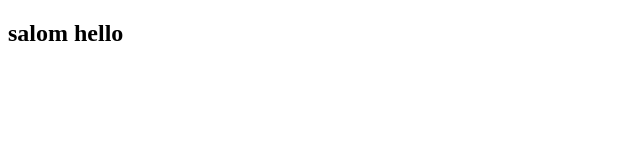
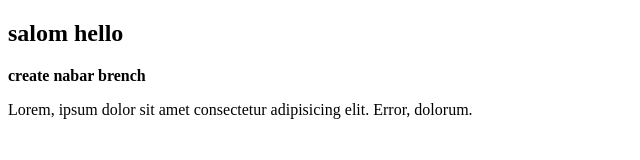
Before and after one commit to abduganiyevi181-ux/nemo, a plain HTML site: page index.html in a window 1280 px wide. Shown: the whole page, without its empty margins (0-640 px from the left). Drawn offline with Linux system fonts and the light colour scheme.

```diff
--- a/index.html
+++ b/index.html
@@ -7,5 +7,10 @@
 </head>
 <body>
     <h2>salom hello </h2>
+
+
+    <b>create nabar brench </b>
+
+    <p>Lorem, ipsum dolor sit amet consectetur adipisicing elit. Error, dolorum.</p>
 </body>
 </html>
```
